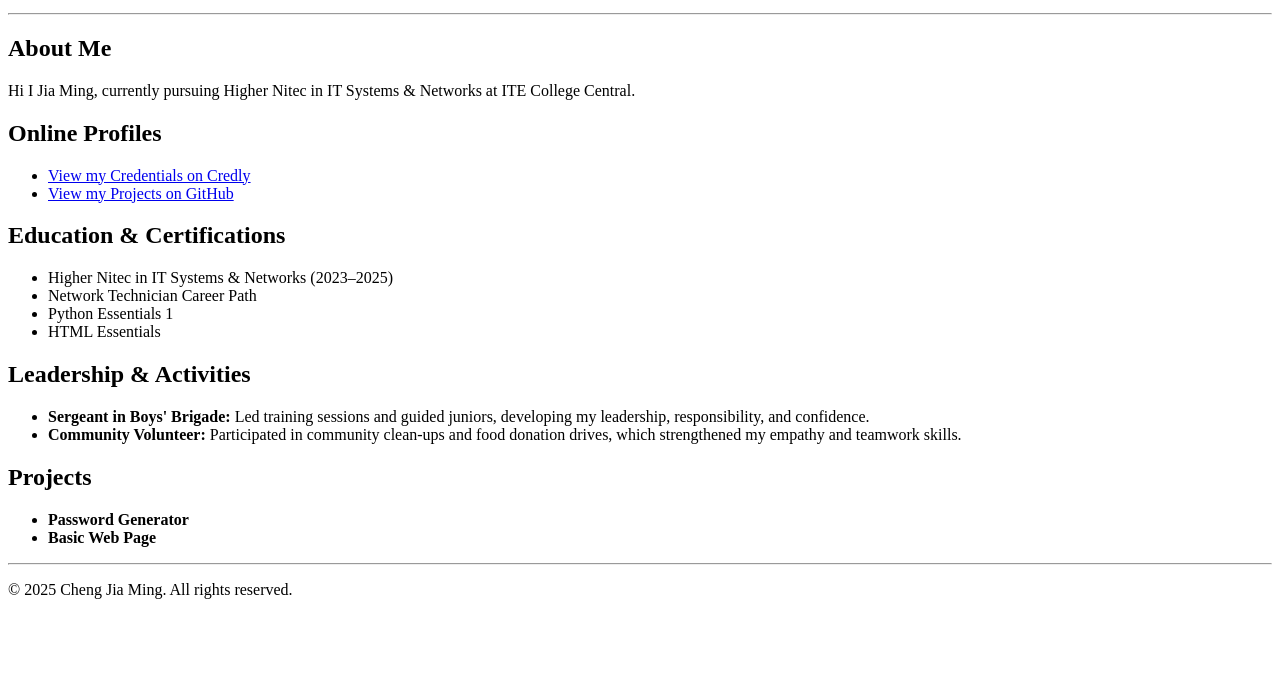
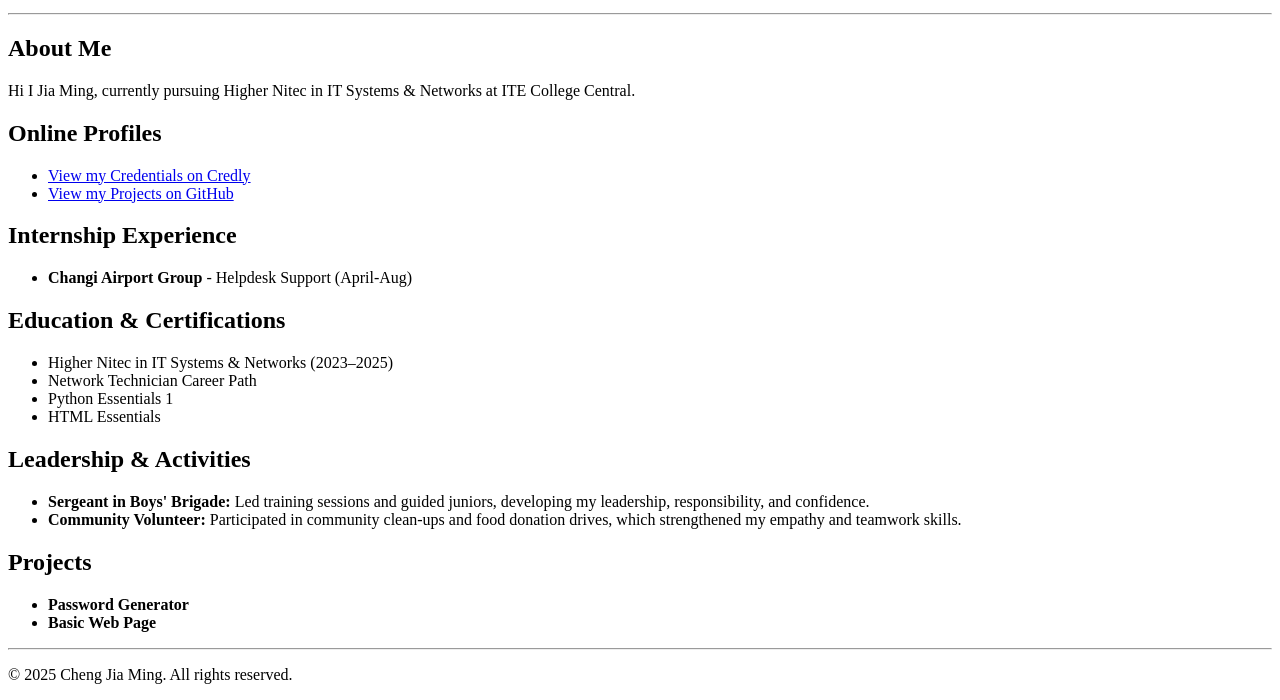
Before and after one commit to lol98882/jia.github.io, a plain HTML site: page index.html in a window 1280 px wide. Shown: the part 101-801 px from the top of the page. Drawn offline with Linux system fonts and the light colour scheme.

Commit message:
Update index.html

```diff
--- a/index.html
+++ b/index.html
@@ -25,6 +25,13 @@
       <li><a href="https://www.credly.com/users/jia-ming.a44cf3b5" target="_blank">View my Credentials on Credly</a></li>
       <li><a href="https://github.com/lol98882/personal" target="_blank">View my Projects on GitHub</a></li>
     </ul>
+</section>
+
+<section id="internship">
+  <h2>Internship Experience</h2>
+  <ul>
+    <li><strong>Changi Airport Group</strong> - Helpdesk Support (April-Aug)</li>
+  </ul>
 </section>
 
 <section id="education">
```
